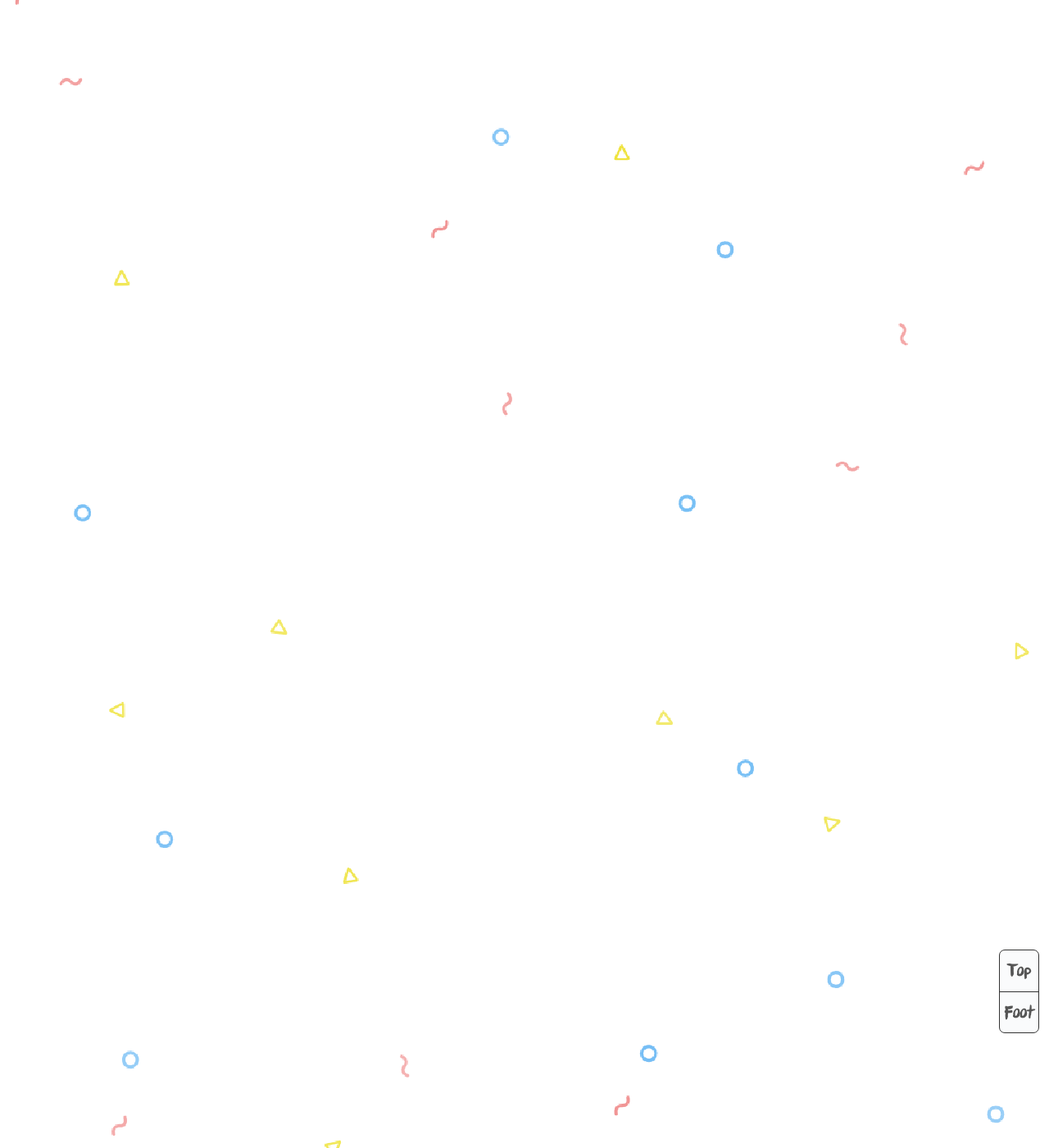
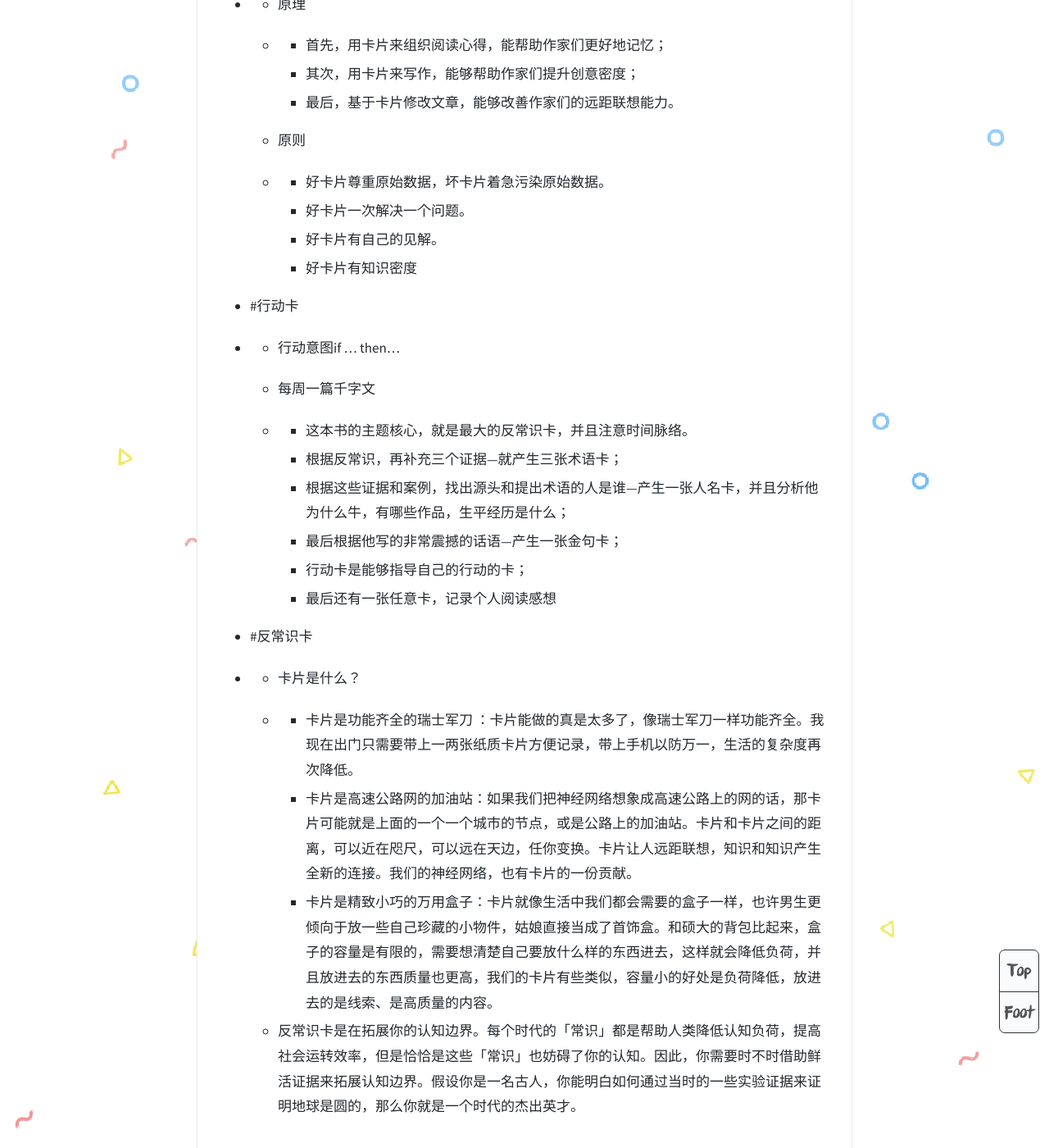
Before and after one commit to zhoudajun/zhoudajun.github.io, a Jekyll site: the page built from _posts/2019-08-05-murmur.md, in a window 1280 px wide and 1400 px high, scrolled down 4343 px. Shown: the whole window at 82% size. Built offline with Jekyll 4.4.1, drawn with Linux system fonts in a browser that asks for light colours; comment, search, counter and statistics services are not loaded; some of the changed text lies outside the part shown.

Commit message:
Update 2019-08-05-murmur.md

```diff
--- a/_posts/2019-08-05-murmur.md
+++ b/_posts/2019-08-05-murmur.md
@@ -122,3 +122,83 @@ TODO 一大堆，DONE 仅三项。
 心态爆炸惹......
 
 ---
+
+**2019-12-12 07:23:51**
+
+备份
+
+## card
+
+- \#人名卡
+
+- - 人名卡则目的是尊重知识源头的创造者。
+  - 尽可能认识历史周期上的天才。
+
+- \#术语卡
+
+- - 对象感：文章有与读者对话的感觉。
+  - 要尽可能的区分演绎数据和原始数据，找到最原始的论文或者资料，知道是谁第一个提出这个术语
+  - 需要注意某个术语诞生的时间脉络。
+
+- \#技巧卡
+
+- - 卡片无需命名，尽量剥削机器人而非剥削人类
+
+  - 每天坚持写
+
+  - - 每天坚持写 3 张卡片，最多写 7~9 张
+
+  - 必要难度理论
+
+  - - 它可以改善输入输出的连接通道。需要创设时间的必要难度、地点的必要难度、分散学习的必要难度、测试的必要难度。
+    - 第一个是时间的必要难度，间隔6个小时书写
+    - 第二个是地点的必要难度，就是在不同的地点写。
+    - 第三个是叫记忆的生成效应，它指的是用自己的话写。
+
+- \#金句卡
+
+- - 术语卡：阅读中出现过的学术术语或者作者特定黑话
+  - 人名卡：阅读中出现过的人名，以及他的个人简介如何
+  - 反常识卡：有什么理论模型/推断证据/故事/行动，挑战了你的既有常识
+  - 金句卡：收集性感的句子
+  - 行动卡：写下你可以执行的行动
+  - 技巧卡：积累你学到的技巧
+  - 任意卡：此处自行发挥
+
+- \#任意卡
+
+- - 原理
+
+  - - 首先，用卡片来组织阅读心得，能帮助作家们更好地记忆；
+    - 其次，用卡片来写作，能够帮助作家们提升创意密度；
+    - 最后，基于卡片修改文章，能够改善作家们的远距联想能力。
+
+  - 原则
+
+  - - 好卡片尊重原始数据，坏卡片着急污染原始数据。
+    - 好卡片一次解决一个问题。
+    - 好卡片有自己的见解。
+    - 好卡片有知识密度
+
+- \#行动卡
+
+- - 行动意图if ... then...
+
+  - 每周一篇千字文
+
+  - - 这本书的主题核心，就是最大的反常识卡，并且注意时间脉络。
+    - 根据反常识，再补充三个证据—就产生三张术语卡；
+    - 根据这些证据和案例，找出源头和提出术语的人是谁—产生一张人名卡，并且分析他为什么牛，有哪些作品，生平经历是什么；
+    - 最后根据他写的非常震撼的话语—产生一张金句卡；
+    - 行动卡是能够指导自己的行动的卡；
+    - 最后还有一张任意卡，记录个人阅读感想
+
+- \#反常识卡
+
+- - 卡片是什么？
+
+  - - 卡片是功能齐全的瑞士军刀 ：卡片能做的真是太多了，像瑞士军刀一样功能齐全。我现在出门只需要带上一两张纸质卡片方便记录，带上手机以防万一，生活的复杂度再次降低。
+    - 卡片是高速公路网的加油站：如果我们把神经网络想象成高速公路上的网的话，那卡片可能就是上面的一个一个城市的节点，或是公路上的加油站。卡片和卡片之间的距离，可以近在咫尺，可以远在天边，任你变换。卡片让人远距联想，知识和知识产生全新的连接。我们的神经网络，也有卡片的一份贡献。
+    - 卡片是精致小巧的万用盒子：卡片就像生活中我们都会需要的盒子一样，也许男生更倾向于放一些自己珍藏的小物件，姑娘直接当成了首饰盒。和硕大的背包比起来，盒子的容量是有限的，需要想清楚自己要放什么样的东西进去，这样就会降低负荷，并且放进去的东西质量也更高，我们的卡片有些类似，容量小的好处是负荷降低，放进去的是线索、是高质量的内容。
+
+  - 反常识卡是在拓展你的认知边界。每个时代的「常识」都是帮助人类降低认知负荷，提高社会运转效率，但是恰恰是这些「常识」也妨碍了你的认知。因此，你需要时不时借助鲜活证据来拓展认知边界。假设你是一名古人，你能明白如何通过当时的一些实验证据来证明地球是圆的，那么你就是一个时代的杰出英才。
```
